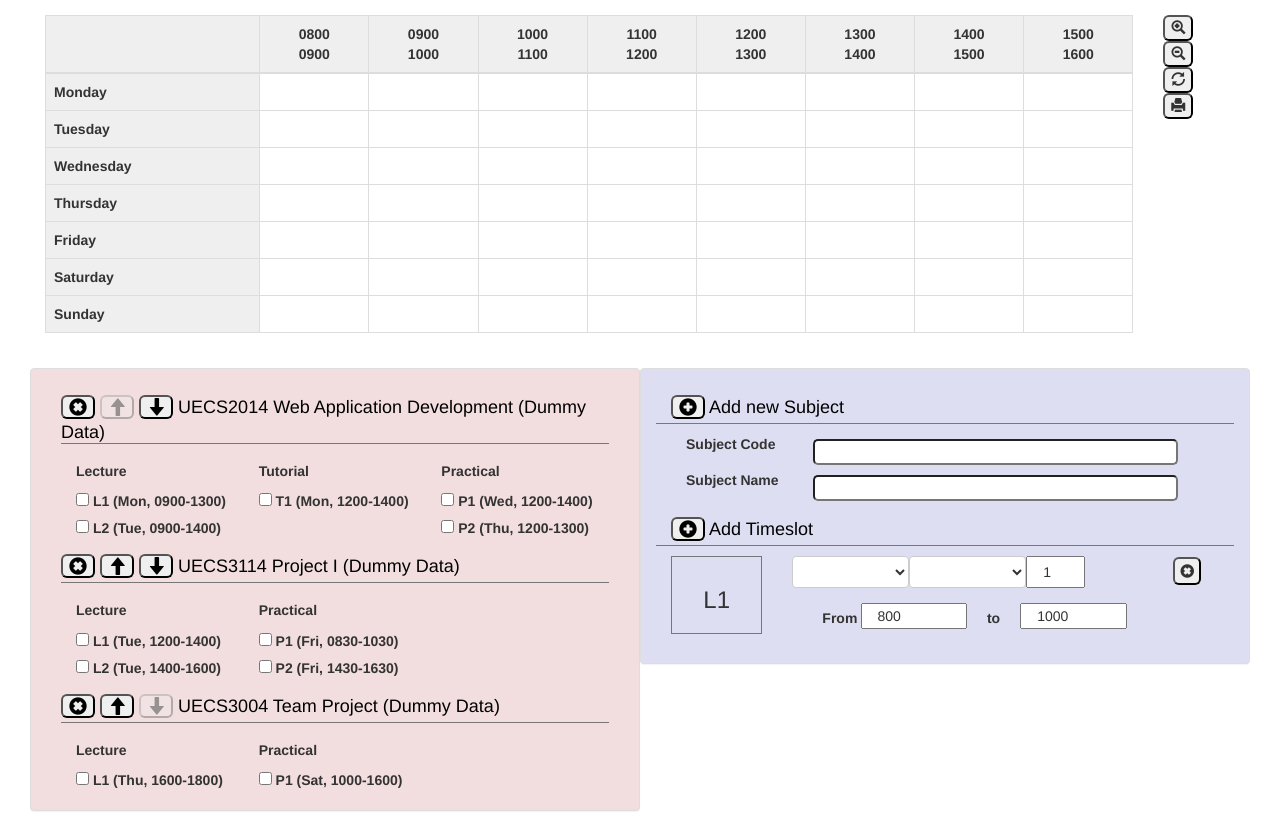
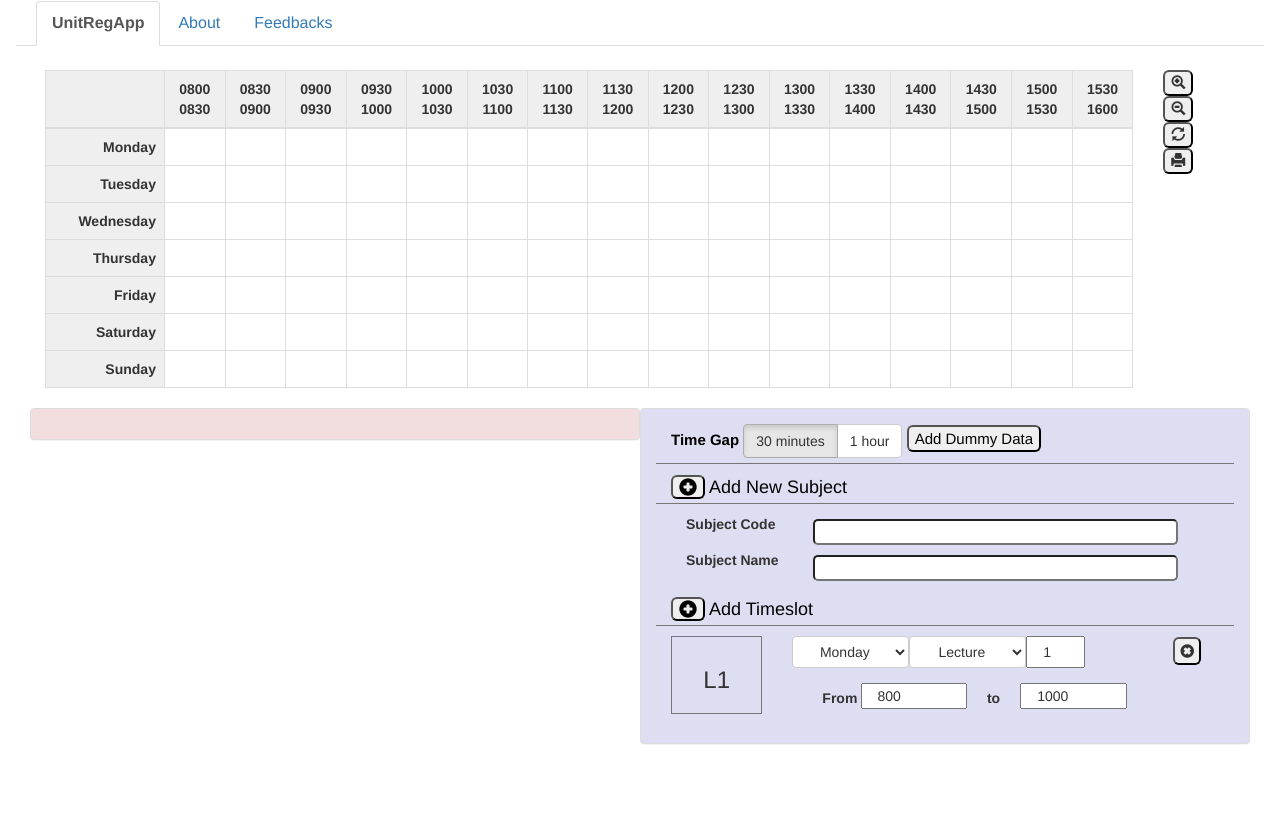
Before and after one commit to kuribu99/UnitRegApp, a PHP site: page / in a window 1280 px wide. After the commit the page ends 744 px from the top, so only its background shows below. Run offline with PHP 8.4, Linux system fonts and the light colour scheme; some libraries are stand-ins or nearby versions.

Commit message:
Major changes: - Added data validation - Fixed some bugs - Fixed cookie problem - Added button to add dummy data - etc

```diff
--- a/index.html
+++ b/index.html
@@ -5,14 +5,23 @@
 		<meta name="viewport" content="width=device-width, height=device-height, initial-scale=1">
 		<script src="https://ajax.googleapis.com/ajax/libs/jquery/2.1.3/jquery.min.js"></script>
 		<script src="https://ajax.googleapis.com/ajax/libs/angularjs/1.4.5/angular.min.js"></script>
-		<script src="https://maxcdn.bootstrapcdn.com/bootstrap/3.3.6/js/bootstrap.min.js"></script></>
-		<script src="main.js"></script></>
+		<script src="https://maxcdn.bootstrapcdn.com/bootstrap/3.3.6/js/bootstrap.min.js"></script>
+		<script src="main.js"></script>
 		<link rel="stylesheet" href="https://maxcdn.bootstrapcdn.com/bootstrap/3.3.6/css/bootstrap.min.css" type="text/css" />
 		<link rel="stylesheet" href="main.css" type="text/css" />
 	</head>
 	<body ng-app="unitRegApp" ng-controller="unitRegController">
-		<div class="full-height container-fluid">
-			<div class="col-sm-12 half-height scrollable-y padding-m">
+		<div class="container-fluid">
+			<nav class="navbar">
+				<ul class="nav nav-tabs nav-padding-s">
+					<li class="active"><a data-toggle="tab" href="#home"><span class="bold">UnitRegApp</span></a></li>
+					<li><a data-toggle="tab" href="#about">About</a></li>
+					<li><a data-toggle="tab" href="#feedback">Feedbacks</a></li>
+				</ul>
+			</nav>
+			<div class="tab-content">
+				<div id="home" class="tab-pane fade in active">
+					<div class="col-sm-12 scrollable-y">
 						<div id="timetable-container" class="col-sm-11">
 							<table id="timetable" class="table table-bordered">
 								<thead>
@@ -26,7 +35,7 @@
 								</thead>
 								<tbody>
 									<tr ng-repeat="timetableDay in timetable.timetableDays track by $index">
-								<td>{{ timetableDay.day }}</td>
+										<td class="text-align-right">{{ timetableDay.day }}</td>
 										<td ng-repeat="timegap in timetableDay.GetArrangedTimeslots() track by $index"
 											colspan="{{ timegap.colSpan }}"
 											class="{{ timegap.timeslot? 'has-timeslot':'' }}">
@@ -37,7 +46,7 @@
 							</table>
 						</div>
 						<div class="col-sm-1">
-					<button id="zoom-in"class="img-rounded">
+							<button id="zoom-in" class="img-rounded">
 								<span class="glyphicon glyphicon-zoom-in"></span>
 							</button>
 							<br/>
@@ -54,8 +63,8 @@
 							</button>
 						</div>
 					</div>
-			<div class="col-sm-12 half-height">
-				<div class="bottom-left full-height col-sm-6 panel panel-default padding-m scrollable-y">
+					<div class="col-sm-12">
+						<div class="bottom-left col-sm-6 panel panel-default padding-m scrollable-y">
 							<div class="col-sm-12" ng-repeat="subject in timetable.subjects track by $index">
 								<h4 class="title">
 									<button class="btn-inline img-responsive img-rounded glyphicon glyphicon-remove-sign"
@@ -64,6 +73,7 @@
 									<button class="btn-inline img-responsive img-rounded glyphicon glyphicon-arrow-up"
 											ng-if="$index > 0"
 											ng-click="timetable.IncreaseSubjectPriority(subject)">
+									</button>
 									<button class="btn-inline img-responsive img-rounded glyphicon glyphicon-arrow-up btn-disabled"
 											ng-if="$index == 0" disabled>
 									</button>
@@ -93,12 +103,29 @@
 								</div>
 							</div>
 						</div>
-				<div class="bottom-right full-height col-sm-6 panel panel-default padding-m">
+						<div class="bottom-right col-sm-6 panel panel-default padding-m scrollable-y">
+							<div class="col-sm-12 action-buttons">
+								<span class="bold">Time Gap</span>
+								<div class="btn-group" data-toggle="buttons">
+									<label ng-if="timetable.Gap()==30" class="btn btn-default active" ng-click="timetable.Gap(30)">
+										30 minutes </label>
+									<label ng-if="timetable.Gap()==30" class="btn btn-default" ng-click="timetable.Gap(60)">
+										<input type="radio" name="options"> 1 hour </label>
+									<label ng-if="timetable.Gap()==60" class="btn btn-default" ng-click="timetable.Gap(30)">
+										30 minutes </label>
+									<label ng-if="timetable.Gap()==60" class="btn btn-default active" ng-click="timetable.Gap(60)">
+										<input type="radio" name="options"> 1 hour </label>
+								</div>
+								<button class="btn-inline img-rounded"
+										ng-click="AddDummyData()">
+									<span >Add Dummy Data</span>
+								</button>
+							</div>
 							<h4 class="title col-sm-12">
 								<button class="btn-inline img-responsive img-rounded glyphicon glyphicon-plus-sign"
 										ng-click="AddNewSubject()">
 								</button>
-						<span >Add new Subject</span>
+								<span >Add New Subject</span>
 							</h4>
 							<div class="col-sm-12">
 								<label class="col-sm-3" for="subject-code">Subject Code</label>
@@ -118,21 +145,21 @@
 								</div>
 								<div class="right col-sm-9">
 									<div class="col-sm-12">
-								<select class="col-sm-4 btn btn-default" ng-model="timeslot.day">
-									<option ng-repeat="day in DayInWeek track by $index"
-											value="{{ $index }}"> {{ day }} </option>
+										<select class="col-sm-4 btn btn-default" ng-model="timeslot.day"
+												ng-options="DayInWeek.indexOf(day) as day for day in DayInWeek" ng-selected="0">
 										</select>
-								<select class="col-sm-4 btn btn-default" ng-model="timeslot.classType">
-									<option ng-repeat="classType in ClassType track by $index"
-											value="{{ $index }}"> {{ classType }} </option>
+										<select class="col-sm-4 btn btn-default" ng-model="timeslot.classType"
+												ng-options="ClassType.indexOf(classType) as classType for classType in ClassType" ng-selected="0">
 										</select>
 										<input class="col-sm-2 input-number" type="number" ng-model="timeslot.number" min="1"/>
 									</div>
 									<div class="col-sm-11 margin-m">
 										<label class="col-sm-2 lbl" for="start-time-{{$index}}"> From </label>
-								<input class="col-sm-4" id="start-time-{{$index}}" type="number" ng-model="timeslot.startTime" min="800" max="1800" />
+										<input class="col-sm-4" id="start-time-{{$index}}" type="number"
+											   ng-model="timeslot.startTime" min="800" max="1800" step="100" />
 										<label class="col-sm-2 lbl" for="end-time-{{$index}}"> to </label>
-								<input class="col-sm-4" id="end-time-{{$index}}" type="number" ng-model="timeslot.endTime" min="800" max="1800" />
+										<input class="col-sm-4" id="end-time-{{$index}}" type="number"
+											   ng-model="timeslot.endTime" min="800" max="1800" step="100" />
 									</div>
 								</div>
 								<button class=" btn-div img-responsive img-rounded glyphicon glyphicon-remove-sign"
@@ -142,5 +169,34 @@
 						</div>
 					</div>
 				</div>
+				<div id="about" class="tab-pane fade">
+					<div class="panel panel-default">
+						<div class="panel-heading bold">Objectives</div>
+						<div class="panel-body">
+							<p>This web application allows UTAR students to simulate and plan their upcoming trimester's timetable</p>
+						</div>
+					</div>
+					<div class="panel panel-default">
+						<div class="panel-heading bold">About this website</div>
+						<div class="panel-body">
+							<p>Hosted directly from <a href="https://github.com/">GitHub</a></p>
+						</div>
+					</div>
+					<div class="panel panel-default">
+						<div class="panel-heading bold">About me</div>
+						<div class="panel-body">
+							<p>One who likes programming</p>
+							<p><a href="https://github.com/kuribu99">KongMy</a></p>
+						</div>
+					</div>
+				</div>
+				<div id="feedback" class="tab-pane fade">
+					<iframe src="https://docs.google.com/forms/d/1-1NJ7P15HJjqbomkQGUOYJRnYzuEq68fquaGVeuXnYg/viewform?embedded=true"
+							width="660" height="1150" frameborder="0" marginheight="0" marginwidth="0">Loading...</iframe>
+				<div>
+			</div>
+		</div>
+			</div>
+		</div>
 	</body>
 </html>
--- a/main.css
+++ b/main.css
@@ -1,13 +1,9 @@
-.full-height {
-    height: 100%;
+.scrollable-x {
+    overflow-x: auto;
 }
 
-.half-height {
-    height: 50%;
-}
-
-.scrollable-x {
-    overflow-x: auto;
+.scrollable-y {
+    overflow-y: auto;
 }
 
 .padding-m {
@@ -16,10 +12,6 @@
 
 .margin-m {
     margin: 15px;
-}
-
-.scrollable-y {
-    overflow-y: auto;
 }
 
 table,
@@ -71,6 +63,13 @@ td.has-timeslot {
 .title {
     color: #000000;
     border-bottom: 1px solid #777777;
+}
+
+.action-buttons {
+    color: #000000;
+    border-bottom: 1px solid #777777;
+    padding-bottom: 5px;
+    font-size: 15px;
 }
 
 h5 {
@@ -125,3 +124,17 @@ select {
     padding: 5px;
     vertical-align:middle;
 }
+
+.text-align-right {
+    text-align: right;
+}
+
+.bold {
+    font-weight: bold;
+}
+
+.nav-padding-s {
+    font-size: 16px;
+    padding-left: 20px;
+    padding-right: 20px;
+}
--- a/main.js
+++ b/main.js
@@ -43,31 +43,87 @@ app.controller("unitRegController", function($scope) {
     };
 
     $scope.AddNewSubject = function () {
+        var hasError = false;
+        var errorMsg = 'Please validate the following:\n';
+
+        // Validation
         if($scope.newSubject.subjectCode.length == 0) {
-            alert('Please enter subject code');
-            return;
+            errorMsg += 'Subject code cannot be empty\n';
+            hasError = true;
         }
         if($scope.newSubject.subjectName.length == 0) {
-            alert('Please enter subject name');
-            return;
+            errorMsg += 'Subject name cannot be empty\n';
+            hasError = true;
         }
         if($scope.newTimeslots.length == 0) {
-            alert('Please add at least one timeslot');
-            return;
+            errorMsg += 'At least one timeslot is required\n';
+            hasError = true;
+        }
+        else {
+            var arr = [];
+            $scope.newTimeslots.forEach(function (timeslot) {
+                var number;
+                try {
+                    if(timeslot.number.length == 0)
+                        throw false;
+                    number = parseInt(timeslot.number);
+                }
+                catch(e) {
+                    number = -1;
                 }
 
-        $scope.newTimeslots.forEach(function(timeslot) {
+                if (number <= 0) {
+                    errorMsg += 'Timeslot ' + ($scope.newTimeslots.indexOf(timeslot) + 1) + ': Invalid timeslot number\n';
+                    hasError = true;
+                }
+
+                if(!ValidTime(timeslot.startTime)) {
+                    errorMsg += 'Timeslot ' + ($scope.newTimeslots.indexOf(timeslot) + 1) + ': Invalid timeslot start time\n';
+                    hasError = true;
+                }
+                if(!ValidTime(timeslot.endTime)) {
+                    errorMsg += 'Timeslot ' + ($scope.newTimeslots.indexOf(timeslot) + 1) + ': Invalid timeslot end time\n';
+                    hasError = true;
+                }
+                if(timeslot.startTime > timeslot.endTime) {
+                    errorMsg += 'Timeslot ' + ($scope.newTimeslots.indexOf(timeslot) + 1) + ': Start time cannot be later than end time\n';
+                    hasError = true;
+                }
+
+                // Add timeslot number for next validation
+                if(number > 0)
+                    arr.push(ClassType[timeslot.classType].charAt(0) + number);
+            }, $scope);
+
+            var item;
+            var hasDuplicate = [];  // To prevent repeating validation
+            while (arr.length > 1) {
+                item = arr.pop();
+                if(arr.indexOf(item) >= 0 && hasDuplicate.indexOf(item) < 0) {
+                    errorMsg += 'Duplicate timeslot; ' + item + '\n';
+                    hasError = true;
+                    hasDuplicate.push(item);
+                }
+            }
+        }
+
+        if(hasError) {
+            alert(errorMsg);
+        }
+        else {
+            $scope.newTimeslots.forEach(function (timeslot) {
                 this.newSubject.AddTimeslot(timeslot.day, timeslot.startTime, timeslot.endTime, timeslot.classType, timeslot.number);
             }, $scope);
 
             $scope.timetable.AddSubject($scope.newSubject);
 
             $scope.newSubject = new Subject($scope.timetable, '', '');
-        while($scope.newTimeslots.length > 0)
+            while ($scope.newTimeslots.length > 0)
                 $scope.newTimeslots.pop();
 
             // Add at least one timeslot for the new subject
             $scope.AddNewTimeslot();
+        }
     };
 
     $scope.AddNewTimeslot = function () {
@@ -98,6 +154,7 @@ app.controller("unitRegController", function($scope) {
 
     // Add dummy data function
     $scope.AddDummyData = function() {
+        if(confirm('This will add 3 dummy subjects, proceed?')) {
             var web = new Subject($scope.timetable, 'UECS2014', 'Web Application Development (Dummy Data)');
             web.AddTimeslot(Monday, 900, 1300, Lecture, 1)
                 .AddTimeslot(Tuesday, 900, 1400, Lecture, 2)
@@ -118,21 +175,25 @@ app.controller("unitRegController", function($scope) {
                 .AddTimeslot(Saturday, 1000, 1600, Practical, 1);
             $scope.timetable.AddSubject(tp);
         }
+    };
 
-    // Read subjects from cookie
+    // Read from cookie
     var cookieData = document.cookie.split(';');
     cookieData.forEach(function(json) {
         if(json && json.length > 0) {
+            if(json.indexOf('SubjectData:') >= 0) {
                 var subjectJson = json.substr(json.indexOf('=') + 1);
 
                 // Verify that this cookie is subject data
-			if(subjectJson && subjectJson.length > 0 && subjectJson.indexOf('SubjectData:') > 0)
-				$scope.timetable.AddSubject($scope.ParseSubject(subjectJson.substr(subjectJson.indexOf(':') + 1)));
+                if (subjectJson && subjectJson.length > 0)
+                    $scope.timetable.AddSubject($scope.ParseSubject(subjectJson));
+            }
+            else if (json.indexOf('TimeGap') >= 0) {
+                var gap = json.substr(json.indexOf('=') + 1);
+                $scope.timetable.Gap(parseInt(gap));
+            }
         }
     });
-
-    if($scope.timetable.subjects.length == 0)
-        $scope.AddDummyData();
 
     // Add at least one timeslot for the new subject
     $scope.AddNewTimeslot();
@@ -201,6 +262,7 @@ $(document).ready(function() {
             print.close();
         }, 100);
     });
+
 });
 
 // Functions
@@ -212,6 +274,10 @@ function To24HourFormat(time) {
 
 function SortTime(timeA, timeB) {
     return timeA - timeB;
+}
+
+function ValidTime(time) {
+    return time >= 0 && time <= 2400 && time % 100 < 60;
 }
 
 // Model Classes
@@ -254,7 +320,7 @@ function Subject(timetable, subjectCode, subjectName) {
                 timeslot.ticked = false;
             });
         });
-    }
+    };
 
     this.ToJSON = function() {
         var json =  '{'
@@ -277,6 +343,7 @@ function Subject(timetable, subjectCode, subjectName) {
 function Timetable() {
 
     // Constructor
+    this.gap = 30;
     this.subjects = [];
     this.timetableDays = [];
     this.timeGaps = [];
@@ -293,6 +360,25 @@ function Timetable() {
         this.timetableDays.forEach(function(timetableDay) {
             timetableDay.NotifyChanges();
         });
+    };
+
+    this.Gap = function (gap) {
+        if(arguments.length == 0) {
+            return this.gap;
+        } else {
+            if(this.gap != gap) {
+                this.gap = gap;
+
+                var expireDate = new Date();
+                expireDate.setTime(expireDate.getTime() + CookieTimeout);
+
+                document.cookie = 'TimeGap='
+                    + this.gap + ';'
+                    + 'expires=' + expireDate.toUTCString();
+
+                this.NotifyChanges();
+            }
+        }
     };
 
     this.GetArrangedTimeGaps = function() {
@@ -314,8 +400,11 @@ function Timetable() {
 
     this.AddDefaultTimeGaps = function() {
         // Add timeGap with 1 hour gap
-        for(var i = 800; i <= 1600; i+= 100)
+        for(var i = 800; i <= 1600; i+= this.gap) {
+            if(i % 100 == 60)
+                i+= 40;
             this.timeGaps.push(i);
+        }
         return this;
     };
 
@@ -364,7 +453,7 @@ function Timetable() {
     };
 
     this.RemoveSubjectFromCookie = function(subject) {
-        document.cookie = subject.subjectCode + '=; expires=Thu, 01 Jan 1970 00:00:00 UTC';
+        document.cookie = 'SubjectData:' + subject.subjectCode + '=; expires=Thu, 01 Jan 1970 00:00:00 UTC';
     };
 
     this.RemoveSubject = function(subject) {
@@ -564,7 +653,7 @@ function Timeslot(day, startTime, endTime, subject, classType, number) {
         } else {
             this.ticked = false;
         }
-    }
+    };
 
     this.GetDetails = function() {
         return this.subject.GetDetails()
```
Lines whose indentation alone changed are shown as unchanged.
